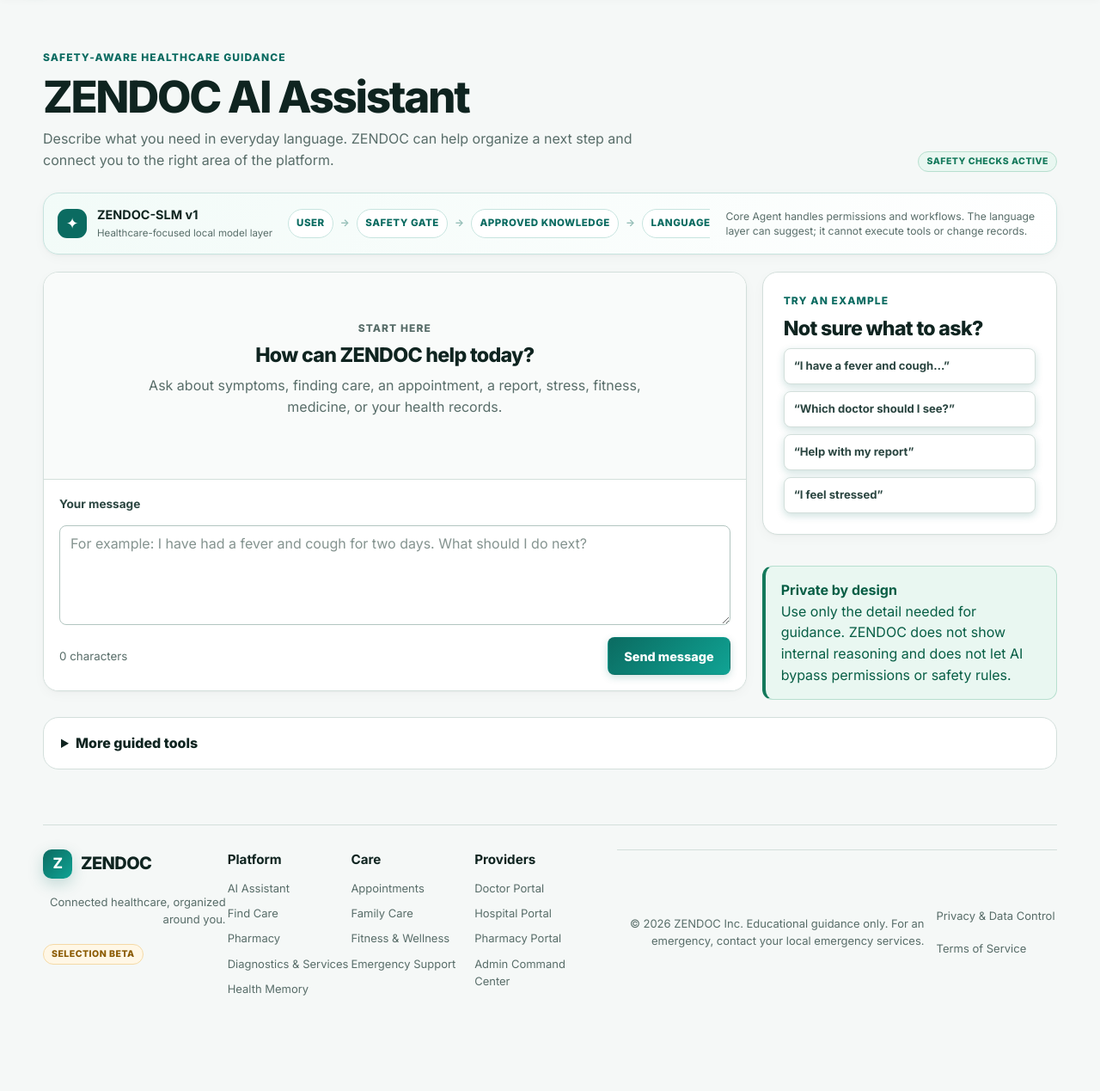
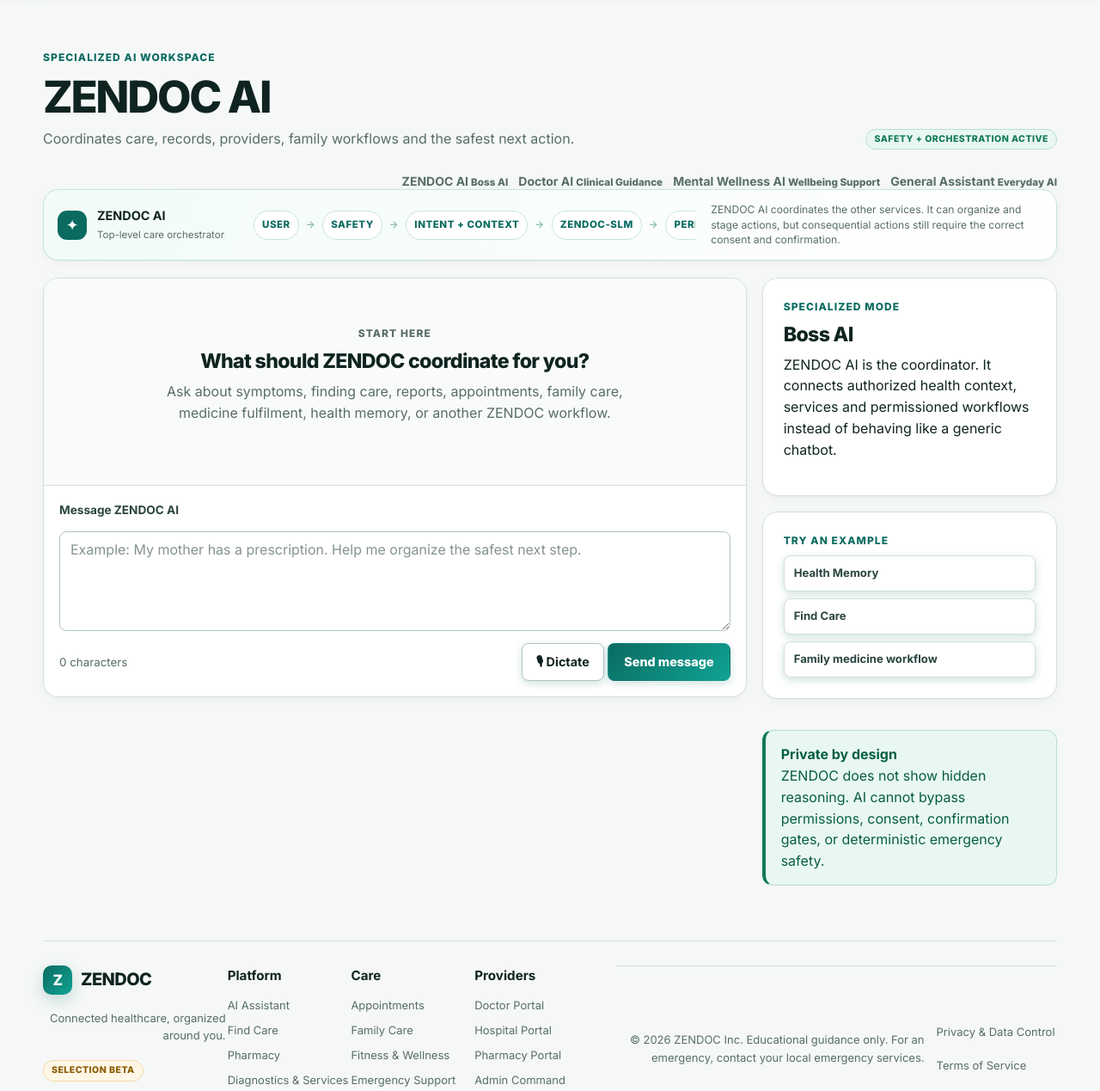
Before and after one commit to kapildebbiswas97-creator/zendoc, a Flask app: page /ai in a window 1280 px wide. Shown: the part 69-1338 px from the top of the page at 86% size. Before the commit the page ends 1227 px from the top, so only its background shows below. Run offline with Flask 3, Linux system fonts and the light colour scheme; the visitor is signed in with stand-in values (Sample User, id 1); data comes from the database, SQL or seed files in the repository; data that the repository does not hold is empty.

Commit message:
M12: redesign AI workspace around specialized assistants

```diff
--- a/templates/ai.html
+++ b/templates/ai.html
@@ -1,38 +1,103 @@
 {% extends "base.html" %}
-{% block title %}ZENDOC AI Assistant{% endblock %}
+{% block title %}{{ ai_mode_profile.label }} — ZENDOC{% endblock %}
 {% block content %}
-<section class="section-head">
+<section class="section-head ai-mode-head">
   <div>
-    <p class="eyebrow">Safety-aware healthcare guidance</p>
-    <h1>ZENDOC AI Assistant</h1>
-    <p class="section-copy">Describe what you need in everyday language. ZENDOC can help organize a next step and connect you to the right area of the platform.</p>
+    <p class="eyebrow">Specialized AI workspace</p>
+    <h1>{{ ai_mode_profile.label }}</h1>
+    <p class="section-copy">{{ ai_mode_profile.description }}</p>
   </div>
-  <span class="status-badge working">Safety checks active</span>
+  <div class="ai-mode-head-actions">
+    {% if ai_mode == 'doctor' %}
+      <a class="primary-action" href="{{ url_for('milestone7.telehealth_page') }}">Talk to a real doctor</a>
+    {% elif ai_mode == 'zendoc' %}
+      <span class="status-badge working">Safety + orchestration active</span>
+    {% elif ai_mode == 'mental' %}
+      <span class="status-badge beta">Supportive guidance</span>
+    {% else %}
+      <span class="status-badge beta">LLM / SLM routed</span>
+    {% endif %}
+  </div>
 </section>
 
+<nav class="ai-mode-tabs" aria-label="Choose a ZENDOC AI mode">
+  {% for key, mode in ai_modes.items() %}
+    <a href="{{ url_for('main.ai_center', mode=key) }}"
+       class="ai-mode-tab {% if ai_mode == key %}active{% endif %}"
+       {% if ai_mode == key %}aria-current="page"{% endif %}>
+      <strong>{{ mode.label }}</strong>
+      <small>{{ mode.short_label }}</small>
+    </a>
+  {% endfor %}
+</nav>
+
 <section class="ai-architecture" aria-label="ZENDOC AI architecture">
-  <div class="ai-identity"><span class="brand-spark" aria-hidden="true">✦</span><div><strong>ZENDOC-SLM v1</strong><small>Healthcare-focused local model layer</small></div></div>
-  <div class="ai-pipeline" aria-label="User to care workflow"><span>User</span><b>→</b><span>Safety Gate</span><b>→</b><span>Approved Knowledge</span><b>→</b><span>Language Layer</span><b>→</b><span>Care actions</span></div>
-  <div class="ai-identity-note">Core Agent handles permissions and workflows. The language layer can suggest; it cannot execute tools or change records.</div>
+  {% if ai_mode == 'zendoc' %}
+    <div class="ai-identity"><span class="brand-spark" aria-hidden="true">✦</span><div><strong>ZENDOC AI</strong><small>Top-level care orchestrator</small></div></div>
+    <div class="ai-pipeline"><span>User</span><b>→</b><span>Safety</span><b>→</b><span>Intent + Context</span><b>→</b><span>ZENDOC-SLM</span><b>→</b><span>Permissioned care actions</span></div>
+    <div class="ai-identity-note">ZENDOC AI coordinates the other services. It can organize and stage actions, but consequential actions still require the correct consent and confirmation.</div>
+  {% elif ai_mode == 'doctor' %}
+    <div class="ai-identity"><span class="brand-spark" aria-hidden="true">✚</span><div><strong>Doctor AI</strong><small>Clinical guidance mode</small></div></div>
+    <div class="ai-pipeline"><span>Symptoms</span><b>→</b><span>Emergency gate</span><b>→</b><span>Medicine education</span><b>→</b><span>Care guidance</span><b>→</b><span>Real clinician when needed</span></div>
+    <div class="ai-identity-note"><strong>Important:</strong> Doctor AI is not a licensed doctor. It may explain common non-prescription options and safety considerations, but it does not diagnose, prescribe antibiotics, change doses, or replace a clinician.</div>
+  {% elif ai_mode == 'mental' %}
+    <div class="ai-identity"><span class="brand-spark" aria-hidden="true">♡</span><div><strong>Mental Wellness AI</strong><small>Wellbeing support mode</small></div></div>
+    <div class="ai-pipeline"><span>How you feel</span><b>→</b><span>Safety</span><b>→</b><span>Structured support</span><b>→</b><span>Small next step</span><b>→</b><span>Professional support if needed</span></div>
+    <div class="ai-identity-note">Support for stress, sleep, overwhelm and everyday wellbeing. It does not diagnose mental-health conditions or replace therapy.</div>
+  {% else %}
+    <div class="ai-identity"><span class="brand-spark" aria-hidden="true">⌘</span><div><strong>General Assistant</strong><small>Everyday LLM / SLM mode</small></div></div>
+    <div class="ai-pipeline"><span>Question</span><b>→</b><span>Privacy class</span><b>→</b><span>Local model first</span><b>→</b><span>Approved cloud if allowed</span><b>→</b><span>Validated answer</span></div>
+    <div class="ai-identity-note">Use this for learning, writing, planning, coding and general questions. Health-sensitive requests are redirected to the healthcare-specific AI path.</div>
+  {% endif %}
 </section>
 
+<section class="assistant-layout ai-specialized-layout">
+  <div class="panel assistant-workspace">
+    <div class="assistant-thread" id="assistant-thread" aria-label="{{ ai_mode_profile.label }} conversation">
+      {% if history %}
+        {% for item in history|reverse %}
+          <div class="assistant-turn user">
+            <span class="assistant-meta">You</span>
+            <div class="assistant-bubble"><p>{{ item.input_text }}</p></div>
+          </div>
+          <div class="assistant-turn" {% if loop.last %}id="latest-ai-answer" data-latest-ai-answer="true"{% endif %}>
+            <span class="assistant-meta">{{ ai_mode_profile.label }} · {{ item.risk_level.replace('_',' ') }}</span>
+            <div class="assistant-bubble"><p>{{ item.output_text }}</p></div>
+          </div>
+        {% endfor %}
+      {% else %}
+        <div class="assistant-welcome">
+          <p class="eyebrow">Start here</p>
+          {% if ai_mode == 'doctor' %}
+            <h2>Tell me what is happening.</h2>
+            <p>Include the main symptom, duration, severity, age group, regular medicines, allergies, pregnancy, or long-term conditions when relevant.</p>
+          {% elif ai_mode == 'mental' %}
+            <h2>What feels difficult right now?</h2>
+            <p>You can talk about stress, sleep, studies, work, loneliness, overwhelm, or simply say how you are feeling.</p>
+          {% elif ai_mode == 'assistant' %}
+            <h2>What do you want to work on?</h2>
+            <p>Ask about writing, learning, coding, planning or everyday questions. Health-sensitive questions will be kept in the healthcare AI path.</p>
+          {% else %}
+            <h2>What should ZENDOC coordinate for you?</h2>
+            <p>Ask about symptoms, finding care, reports, appointments, family care, medicine fulfilment, health memory, or another ZENDOC workflow.</p>
+          {% endif %}
+        </div>
+      {% endif %}
+    </div>
+
     {% if intelligence_result %}
-<section class="result ai-response {% if intelligence_result.emergency %}emergency{% endif %}" aria-live="polite">
+      <section class="result ai-response-inline {% if intelligence_result.emergency %}emergency{% endif %}" aria-live="polite">
         <div class="panel-head">
           <div>
-      <p class="eyebrow">{{ 'Emergency guidance' if intelligence_result.emergency else 'Your guidance' }}</p>
-      <h2>{{ 'Stop and seek urgent care' if intelligence_result.emergency else 'A clearer next step' }}</h2>
+            <p class="eyebrow">{{ 'Emergency guidance' if intelligence_result.emergency else 'Latest answer' }}</p>
+            <h2>{{ 'Seek urgent help now' if intelligence_result.emergency else ai_mode_profile.label }}</h2>
           </div>
           <span class="status-badge {{ 'inactive' if intelligence_result.emergency else 'active' }}">{{ intelligence_result.urgency }}</span>
         </div>
-  <div class="response-grid">
-    <div class="response-section"><h3>What I understood</h3><p>{{ intelligence_result.intent.replace('_', ' ').title() }}</p></div>
-    <div class="response-section"><h3>Urgency &amp; safety</h3><p class="urgency-{{ intelligence_result.urgency }}"><strong>{{ intelligence_result.urgency.title() }}</strong>{% if intelligence_result.emergency %} — contact local emergency services now.{% else %} — this is educational guidance, not a diagnosis.{% endif %}</p></div>
-    <div class="response-section response-main"><h3>What you can do now</h3><p>{{ intelligence_result.message }}</p></div>
-    <div class="response-section"><h3>When to seek professional care</h3><p>{% if intelligence_result.emergency %}Do not wait for an online response. Contact emergency services or go to the nearest emergency department.{% else %}Seek prompt professional care if symptoms are severe, rapidly worsening, or you feel unsafe.{% endif %}</p></div>
-    <div class="response-section"><h3>Next actions</h3>
+        <p class="ai-inline-answer">{{ intelligence_result.message }}</p>
+
         {% if intelligence_result.possible_actions %}
-        <div class="form-actions">
+          <div class="form-actions ai-action-row">
             {% for action in intelligence_result.possible_actions %}
               {% set action_url = action.url if action.url else none %}
               {% if action.type in ['appointment', 'find_healthcare'] %}{% set action_url = url_for('main.finder', category='doctor', specialty=action.specialty or intelligence_result.specialist or '') %}
@@ -46,78 +111,96 @@
               {% elif action.type in ['pharmacy', 'medicine_intelligence'] %}{% set action_url = url_for('ecosystem.pharmacy_page') %}
               {% elif action.type == 'iot_hub' %}{% set action_url = url_for('ecosystem.iot_hub_page') %}
               {% elif action.type == 'telehealth' %}{% set action_url = url_for('milestone7.telehealth_page') %}
-            {% elif action.type in ['video_intelligence', 'fitness_video_search'] %}{% set action_url = url_for('milestone7.videos_page') %}{% endif %}
-            {% if action_url %}<a href="{{ action_url }}" class="secondary-action">{{ action.label }}</a>{% else %}<span>{{ action.label }}</span>{% endif %}
+              {% elif action.type in ['video_intelligence', 'fitness_video_search'] %}{% set action_url = url_for('milestone7.videos_page') %}
+              {% elif action.type == 'switch_ai_mode' %}{% set action_url = url_for('main.ai_center', mode=action.mode) %}{% endif %}
+              {% if action_url %}
+                <a href="{{ action_url }}" class="secondary-action">{{ action.label }}</a>
+              {% else %}
+                <span class="status-badge beta">{{ action.label }}</span>
+              {% endif %}
             {% endfor %}
           </div>
-      {% else %}<p>Continue the conversation with any missing detail.</p>{% endif %}
+        {% endif %}
+
+        {% if intelligence_result.follow_up_questions %}
+          <div class="ai-follow-ups">
+            <strong>Continue with</strong>
+            <div class="chips">
+              {% for question in intelligence_result.follow_up_questions %}
+                <button type="button" data-prompt="{{ question }}">{{ question }}</button>
+              {% endfor %}
             </div>
           </div>
-  <div class="ai-response-meta" aria-label="AI response provenance">
-    <span><strong>Layer</strong> {{ intelligence_result.model_metadata.product_layer or 'deterministic ZENDOC guidance' }}</span>
-    <span><strong>Route</strong> {{ intelligence_result.provider_route.provider or intelligence_result.provider }}</span>
-    {% if intelligence_result.provider_route.knowledge_refs %}<span><strong>Approved context</strong> {{ intelligence_result.provider_route.knowledge_refs|length }} sourced item(s)</span>{% endif %}
-    <span><strong>Safety</strong> {{ intelligence_result.safety_notice or 'Educational guidance only.' }}</span>
-  </div>
-  {% if intelligence_result.follow_up_questions %}
-    <div style="margin-top:16px;"><strong>Helpful follow-up</strong><div class="chips">{% for question in intelligence_result.follow_up_questions %}<button type="button" data-prompt="{{ question }}">{{ question }}</button>{% endfor %}</div></div>
-  {% endif %}
-</section>
         {% endif %}
 
-{% if result %}
-<section class="result ai-response {% if result.risk_level == 'high' %}emergency{% endif %}" aria-live="polite">
-  {% if result.risk_level == 'high' %}<p class="eyebrow">Emergency guidance</p><h2>Seek urgent care now</h2>{% else %}<p class="eyebrow">Guided tool response</p><h2>Your next step</h2>{% endif %}
-  <div class="response-grid">
-    <div class="response-section"><h3>Urgency &amp; safety</h3><p><strong>{{ result.risk_level.title() }}</strong></p></div>
-    <div class="response-section"><h3>What I understood</h3><p>{{ result.summary }}</p></div>
-    <div class="response-section response-main"><h3>What you can do now</h3><p>{{ result.next_steps }}</p></div>
+        <div class="ai-response-meta">
+          <span><strong>Mode</strong> {{ ai_mode_profile.label }}</span>
+          <span><strong>Route</strong> {{ intelligence_result.provider_route.provider or intelligence_result.provider }}</span>
+          <span><strong>Safety</strong> {{ intelligence_result.safety_notice or 'Safety checks active.' }}</span>
         </div>
       </section>
     {% endif %}
 
-<section class="assistant-layout">
-  <div class="panel assistant-workspace">
-    <div class="assistant-thread" aria-label="Recent AI conversation">
-      {% if history %}
-        {% for item in history|reverse %}
-          <div class="assistant-turn user"><span class="assistant-meta">You</span><div class="assistant-bubble"><p>{{ item.input_text }}</p></div></div>
-          <div class="assistant-turn"><span class="assistant-meta">ZENDOC AI · {{ item.risk_level.replace('_',' ') }}</span><div class="assistant-bubble"><p>{{ item.output_text }}</p></div></div>
-        {% endfor %}
-      {% else %}
-        <div class="assistant-welcome"><p class="eyebrow">Start here</p><h2>How can ZENDOC help today?</h2><p>Ask about symptoms, finding care, an appointment, a report, stress, fitness, medicine, or your health records.</p></div>
-      {% endif %}
+    <form class="assistant-composer" id="ai-composer" method="post">
+      <input type="hidden" name="csrf_token" value="{{ csrf_token }}">
+      <input type="hidden" name="ai_mode" value="{{ ai_mode }}">
+      {% if active_conversation %}<input type="hidden" name="conversation_id" value="{{ active_conversation.id }}">{% endif %}
+      <label for="assistant-message">Message {{ ai_mode_profile.label }}</label>
+      <textarea id="assistant-message" name="message" rows="4" maxlength="4000" data-character-count="assistant-count"
+        placeholder="{% if ai_mode == 'doctor' %}Example: I have fever and cough for three days. What should I do?{% elif ai_mode == 'mental' %}Example: I feel overwhelmed and cannot sleep before exams.{% elif ai_mode == 'assistant' %}Example: Explain Python lists simply or help me draft an email.{% else %}Example: My mother has a prescription. Help me organize the safest next step.{% endif %}" required></textarea>
+      <div class="composer-footer">
+        <small id="assistant-count">0 characters</small>
+        <div class="composer-actions">
+          <button type="button" class="secondary-action voice-dictate-btn" data-voice-dictate-target="assistant-message">🎙 Dictate</button>
+          <button type="submit" data-submitting-label="Reviewing safely…">Send message</button>
         </div>
-    <form class="assistant-composer" method="post">
-      <input type="hidden" name="csrf_token" value="{{ csrf_token }}">
-      <input type="hidden" name="feature" value="zendoc_ai">
-      {% if conversations %}<input type="hidden" name="conversation_id" value="{{ conversations[0].id }}">{% endif %}
-      <label for="assistant-message">Your message</label>
-      <textarea id="assistant-message" name="message" rows="4" maxlength="1500" data-character-count="assistant-count" placeholder="For example: I have had a fever and cough for two days. What should I do next?" required></textarea>
-      <div class="composer-footer"><small id="assistant-count">0 characters</small><button type="submit" data-submitting-label="Reviewing safely…">Send message</button></div>
+      </div>
     </form>
   </div>
 
   <aside class="assistant-sidebar">
     <section class="panel">
-      <p class="eyebrow">Try an example</p><h2>Not sure what to ask?</h2>
+      <p class="eyebrow">Specialized mode</p>
+      <h2>{{ ai_mode_profile.short_label }}</h2>
+      {% if ai_mode == 'doctor' %}
+        <p>Doctor AI focuses on symptoms, medicine education, red flags and the right type of professional care.</p>
+        <a class="primary-action" href="{{ url_for('milestone7.telehealth_page') }}">Open real doctor / video consultation</a>
+      {% elif ai_mode == 'mental' %}
+        <p>Mental Wellness AI focuses on supportive conversation and small practical next steps.</p>
+      {% elif ai_mode == 'assistant' %}
+        <p>The model router can use a configured local SLM/LLM first, with policy-approved cloud routing only for suitable non-sensitive requests.</p>
+      {% else %}
+        <p>ZENDOC AI is the coordinator. It connects authorized health context, services and permissioned workflows instead of behaving like a generic chatbot.</p>
+      {% endif %}
+    </section>
+
+    <section class="panel">
+      <p class="eyebrow">Try an example</p>
       <div class="prompt-list">
-        <button type="button" class="prompt-button" data-prompt="I have a fever and cough. What should I do next?">“I have a fever and cough…”</button>
-        <button type="button" class="prompt-button" data-prompt="Help me find the right kind of doctor for back pain.">“Which doctor should I see?”</button>
-        <button type="button" class="prompt-button" data-prompt="How can I organize my latest blood test report in ZENDOC?">“Help with my report”</button>
-        <button type="button" class="prompt-button" data-prompt="I feel stressed and overwhelmed. What are some safe next steps?">“I feel stressed”</button>
+        {% if ai_mode == 'doctor' %}
+          <button type="button" class="prompt-button" data-prompt="I have fever and cough for three days. What should I do next?">Fever + cough</button>
+          <button type="button" class="prompt-button" data-prompt="Can you explain paracetamol and when I should ask a doctor before taking it?">Medicine explanation</button>
+          <button type="button" class="prompt-button" data-prompt="I have a rash that is getting worse. Which type of doctor should I see?">Which doctor?</button>
+        {% elif ai_mode == 'mental' %}
+          <button type="button" class="prompt-button" data-prompt="I feel stressed and overwhelmed before my exams.">Exam stress</button>
+          <button type="button" class="prompt-button" data-prompt="I cannot sleep properly and feel tired during the day.">Sleep support</button>
+          <button type="button" class="prompt-button" data-prompt="I feel lonely and I do not know who to talk to.">Feeling lonely</button>
+        {% elif ai_mode == 'assistant' %}
+          <button type="button" class="prompt-button" data-prompt="Explain Python dictionaries to me with a simple example.">Learn something</button>
+          <button type="button" class="prompt-button" data-prompt="Help me write a professional email asking for an internship update.">Write an email</button>
+          <button type="button" class="prompt-button" data-prompt="Help me debug a simple C program conceptually.">Coding help</button>
+        {% else %}
+          <button type="button" class="prompt-button" data-prompt="Show my latest report and help me understand the next safe action.">Health Memory</button>
+          <button type="button" class="prompt-button" data-prompt="Help me find the right type of doctor for back pain.">Find Care</button>
+          <button type="button" class="prompt-button" data-prompt="My mother has prescribed medicines. Help me organize the next step near her home.">Family medicine workflow</button>
+        {% endif %}
       </div>
     </section>
-    <section class="trust-note"><strong>Private by design</strong><br>Use only the detail needed for guidance. ZENDOC does not show internal reasoning and does not let AI bypass permissions or safety rules.</section>
+
+    <section class="trust-note">
+      <strong>Private by design</strong><br>
+      ZENDOC does not show hidden reasoning. AI cannot bypass permissions, consent, confirmation gates, or deterministic emergency safety.
+    </section>
   </aside>
 </section>
-
-<details class="guided-tools">
-  <summary>More guided tools</summary>
-  <div class="guided-tools-content grid three">
-    <form class="panel subtle-panel" method="post"><input type="hidden" name="csrf_token" value="{{ csrf_token }}"><input type="hidden" name="feature" value="doctor"><h2>Symptom guidance</h2><p class="form-note">Rule-based educational guidance with an emergency-first safety check. Not a diagnosis.</p><label>Symptoms <textarea name="symptoms" rows="4" required></textarea></label><button type="submit">Review symptoms safely</button></form>
-    <form class="panel subtle-panel" method="post"><input type="hidden" name="csrf_token" value="{{ csrf_token }}"><input type="hidden" name="feature" value="assistant"><h2>General assistant</h2><label>Question <textarea name="message" rows="4" required></textarea></label><button type="submit">Ask question</button></form>
-    <form class="panel subtle-panel" method="post"><input type="hidden" name="csrf_token" value="{{ csrf_token }}"><input type="hidden" name="feature" value="mental_health"><h2>Mental wellness check-in</h2><label>Age group <select name="age_group"><option>student</option><option>working professional</option><option>elderly</option><option>adult</option></select></label><label>Stress level from 0 to 10 <input name="stress_level" type="number" min="0" max="10" value="5"></label><label>What is happening? <textarea name="context" rows="3"></textarea></label><button type="submit">Review next steps</button></form>
-  </div>
-</details>
 {% endblock %}
```
Lines whose indentation alone changed are shown as unchanged.
